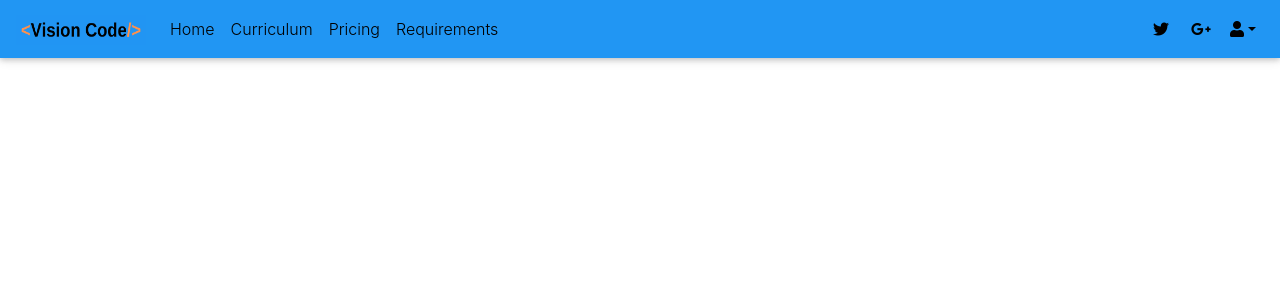
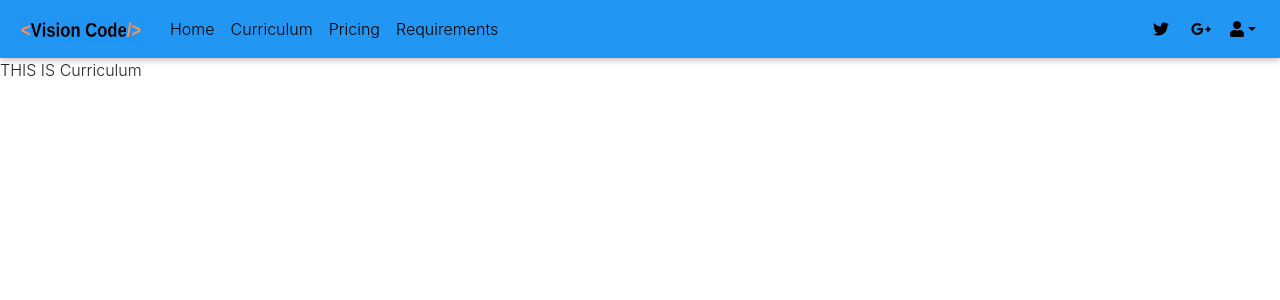
Before and after one commit to SaidShah/my-last-goodbyes-frontend, a React (Create React App) app: page /curriculum in a window 1280 px wide. Shown: the top 300 px of the page. Built offline with nearby package versions, Linux system fonts and the light colour scheme.

Commit message:
added home, curriculum and pricing routes

```diff
--- /dev/null
+++ b/src/components/Curriculum.js
@@ -0,0 +1,13 @@
+import React, { Component } from 'react';
+
+class Curriculum extends Component {
+
+  render() {
+    return (
+      <div>THIS IS Curriculum</div>
+    );
+  }
+
+}
+
+export default Curriculum;
--- /dev/null
+++ b/src/components/Home.js
@@ -0,0 +1,16 @@
+import React, { Component } from 'react';
+import your_carrer from '../images/your_career_your_choice.png'
+
+class Home extends Component {
+
+  render() {
+    return (
+      <div>
+        <img src={your_carrer} alt="your career"/>
+      </div>
+    );
+  }
+
+}
+
+export default Home;
--- a/src/components/Navbar.js
+++ b/src/components/Navbar.js
@@ -16,16 +16,16 @@ class Navbar extends Component {
       <MDBCollapse id="navbarCollapse3"  navbar>
         <MDBNavbarNav left>
           <MDBNavItem >
-            <MDBNavLink to="/home" className="black-text">Home</MDBNavLink>
+            <MDBNavLink to="/" className="black-text">Home</MDBNavLink>
           </MDBNavItem>
           <MDBNavItem>
-            <MDBNavLink to="/profile" className="black-text">Curriculum</MDBNavLink>
+            <MDBNavLink to="/curriculum" className="black-text">Curriculum</MDBNavLink>
           </MDBNavItem>
           <MDBNavItem>
-            <MDBNavLink to="/search" className="black-text">Pricing</MDBNavLink>
+            <MDBNavLink to="/pricing" className="black-text">Pricing</MDBNavLink>
           </MDBNavItem>
           <MDBNavItem>
-            <MDBNavLink to="/search" className="black-text">Requirements</MDBNavLink>
+            <MDBNavLink to="/requirements" className="black-text">Requirements</MDBNavLink>
           </MDBNavItem>
 
         </MDBNavbarNav>
--- a/src/containers/WholePage.js
+++ b/src/containers/WholePage.js
@@ -2,6 +2,8 @@ import React, { Component } from 'react';
 import Navbar from '.././components/Navbar'
 import SignUpForm from '.././components/SignUpForm'
 import LoginForm from '.././components/LoginForm'
+import Home from '.././components/Home'
+import Curriculum from '.././components/Curriculum'
 import {Switch, Route, withRouter} from 'react-router-dom'
 
 class WholePage extends Component {
@@ -21,6 +23,8 @@ class WholePage extends Component {
         <Switch>
           <Route path="/signup" render={()=><SignUpForm handleSignUp={this.handleSignUp} browserProps={this.props}/>} />
           <Route path="/login" render={()=><LoginForm handleLogin={this.handleLogin} browserProps={this.props}/>}/>
+          <Route path="/curriculum" render={()=><Curriculum/>}/>
+          <Route path="/"  render={()=><Home/>}/>
         </Switch>
       </div>
     );
```
Also changed, not shown: src/images/your_career_your_choice.png (added).
